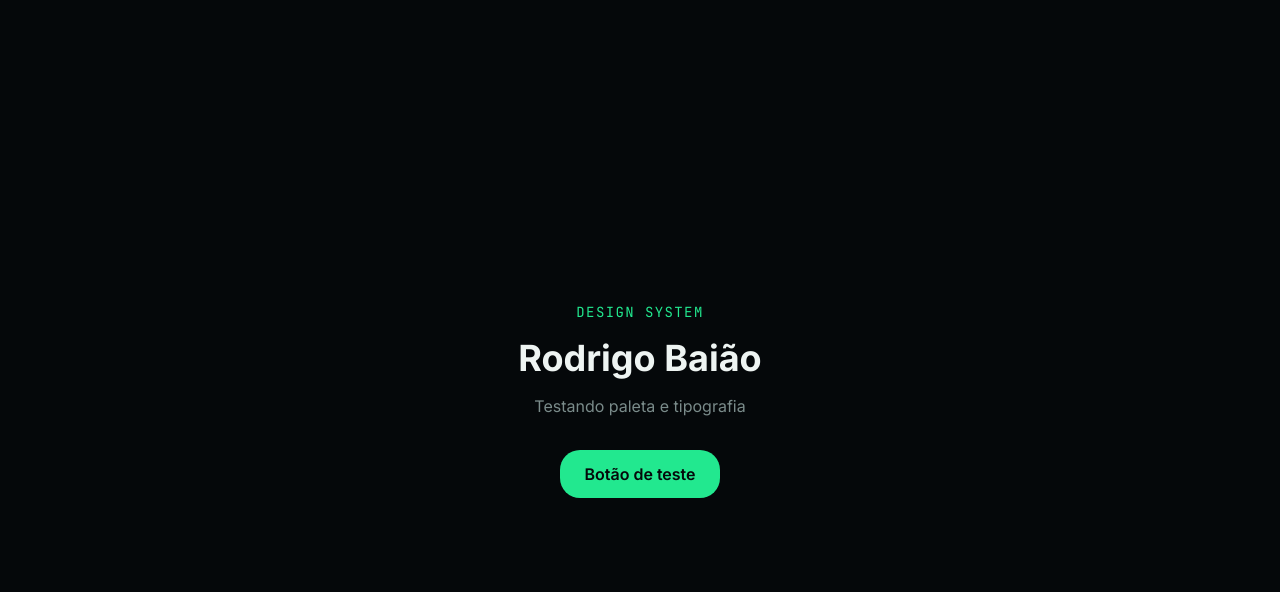
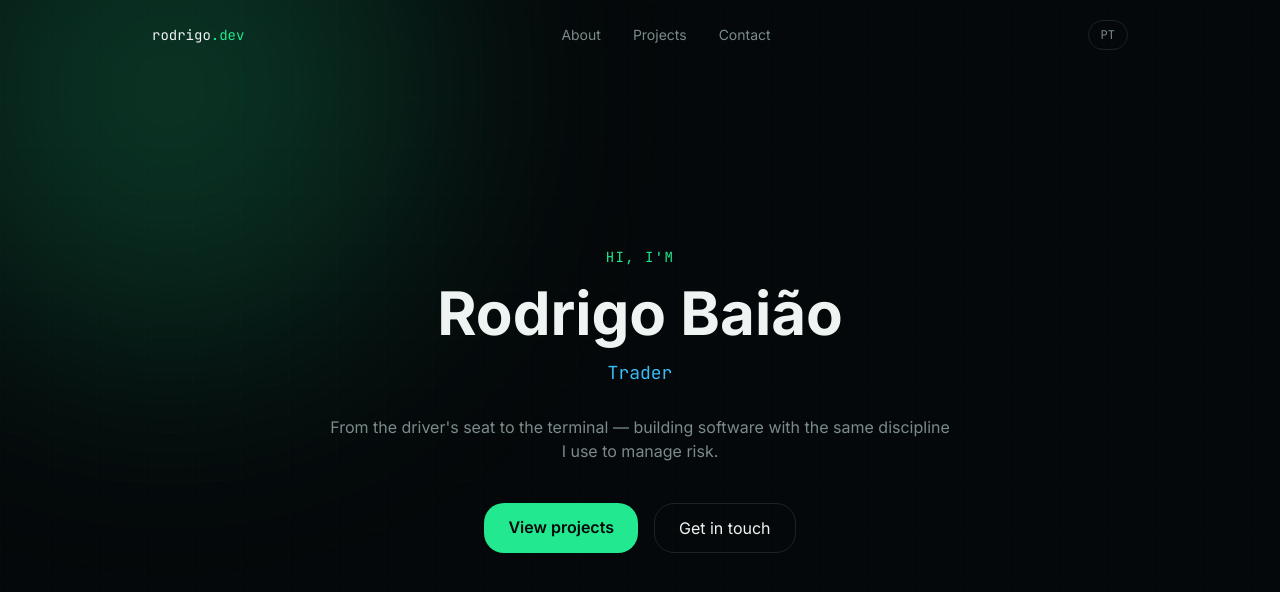
Before and after one commit to rodrigobaiaodev/portfolio-rodrigo, a Next.js app: page /en in a window 1280 px wide. Shown: the top 592 px of the page. Built offline with nearby package versions, Linux system fonts and the light colour scheme.

Commit message:
feat: implement hero and navigation components with internationalization support

```diff
--- a/messages/en.json
+++ b/messages/en.json
@@ -3,5 +3,13 @@
     "sobre": "About",
     "projetos": "Projects",
     "contato": "Contact"
+  },
+  "hero": {
+    "greeting": "Hi, I'm",
+    "name": "Rodrigo Baião",
+    "roles": ["Full Stack Developer", "Trader", "Former Uber Driver"],
+    "pitch": "From the driver's seat to the terminal — building software with the same discipline I use to manage risk.",
+    "ctaProjects": "View projects",
+    "ctaContact": "Get in touch"
   }
 }
--- a/messages/pt.json
+++ b/messages/pt.json
@@ -3,5 +3,13 @@
     "sobre": "Sobre",
     "projetos": "Projetos",
     "contato": "Contato"
+  },
+  "hero": {
+    "greeting": "Olá, eu sou",
+    "name": "Rodrigo Baião",
+    "roles": ["Desenvolvedor Full Stack", "Trader", "Ex-motorista de Uber"],
+    "pitch": "Do banco do motorista pro terminal — construindo software com a mesma disciplina que uso pra gerenciar risco.",
+    "ctaProjects": "Ver projetos",
+    "ctaContact": "Falar comigo"
   }
 }
--- a/src/app/[locale]/page.tsx
+++ b/src/app/[locale]/page.tsx
@@ -1,20 +1,11 @@
+import Nav from '@/components/nav';
+import Hero from '@/components/hero';
+
 export default function Home() {
   return (
-    <main className="min-h-screen flex items-center justify-center bg-bg">
-      <div className="text-center space-y-4">
-        <p className="font-mono text-sm text-accent tracking-widest uppercase">
-          design system
-        </p>
-        <h1 className="text-4xl font-bold text-text">
-          Rodrigo Baião
-        </h1>
-        <p className="text-text-muted">
-          Testando paleta e tipografia
-        </p>
-        <button className="mt-4 px-6 py-3 rounded-lg bg-accent text-bg font-semibold">
-          Botão de teste
-        </button>
-      </div>
-    </main>
+    <>
+      <Nav />
+      <Hero />
+    </>
   );
 }
--- /dev/null
+++ b/src/components/hero.tsx
@@ -0,0 +1,90 @@
+'use client';
+
+import {useEffect, useState} from 'react';
+import {AnimatePresence, motion} from 'framer-motion';
+import {useTranslations} from 'next-intl';
+
+export default function Hero() {
+  const t = useTranslations('hero');
+  const roles = t.raw('roles') as string[];
+  const [roleIndex, setRoleIndex] = useState(0);
+
+  useEffect(() => {
+    const interval = setInterval(() => {
+      setRoleIndex((i) => (i + 1) % roles.length);
+    }, 2600);
+    return () => clearInterval(interval);
+  }, [roles.length]);
+
+  return (
+    <section className="relative min-h-screen flex items-center justify-center overflow-hidden bg-bg">
+      <div
+        className="absolute inset-0 opacity-[0.07]"
+        style={{
+          backgroundImage:
+            'linear-gradient(var(--color-border) 1px, transparent 1px), linear-gradient(90deg, var(--color-border) 1px, transparent 1px)',
+          backgroundSize: '48px 48px',
+        }}
+      />
+      <div className="absolute w-[500px] h-[500px] bg-accent/20 rounded-full blur-[120px] -top-40 -left-20" />
+
+      <div className="relative text-center px-6 max-w-2xl">
+        <motion.p
+          initial={{opacity: 0, y: 10}}
+          animate={{opacity: 1, y: 0}}
+          transition={{duration: 0.5}}
+          className="font-mono text-sm text-accent tracking-widest uppercase mb-4"
+        >
+          {t('greeting')}
+        </motion.p>
+
+        <motion.h1
+          initial={{opacity: 0, y: 10}}
+          animate={{opacity: 1, y: 0}}
+          transition={{duration: 0.5, delay: 0.1}}
+          className="text-4xl md:text-6xl font-bold text-text mb-4"
+        >
+          {t('name')}
+        </motion.h1>
+
+        <div className="h-8 mb-6">
+          <AnimatePresence mode="wait">
+            <motion.p
+              key={roleIndex}
+              initial={{opacity: 0, y: 8}}
+              animate={{opacity: 1, y: 0}}
+              exit={{opacity: 0, y: -8}}
+              transition={{duration: 0.35}}
+              className="font-mono text-lg text-accent-2"
+            >
+              {roles[roleIndex]}
+            </motion.p>
+          </AnimatePresence>
+        </div>
+
+        <motion.p
+          initial={{opacity: 0}}
+          animate={{opacity: 1}}
+          transition={{duration: 0.5, delay: 0.3}}
+          className="text-text-muted mb-10"
+        >
+          {t('pitch')}
+        </motion.p>
+
+        <motion.div
+          initial={{opacity: 0, y: 10}}
+          animate={{opacity: 1, y: 0}}
+          transition={{duration: 0.5, delay: 0.4}}
+          className="flex gap-4 justify-center flex-wrap"
+        >
+          <a href="#projetos" className="px-6 py-3 rounded-lg bg-accent text-bg font-semibold hover:opacity-90 transition-opacity">
+            {t('ctaProjects')}
+          </a>
+          <a href="#contato" className="px-6 py-3 rounded-lg border border-border text-text hover:border-accent hover:text-accent transition-colors">
+            {t('ctaContact')}
+          </a>
+        </motion.div>
+      </div>
+    </section>
+  );
+}
--- /dev/null
+++ b/src/components/nav.tsx
@@ -0,0 +1,68 @@
+'use client';
+
+import {useState} from 'react';
+import {useTranslations, useLocale} from 'next-intl';
+import {usePathname, useRouter} from '@/i18n/navigation';
+
+export default function Nav() {
+  const t = useTranslations('nav');
+  const pathname = usePathname();
+  const router = useRouter();
+  const locale = useLocale();
+  const [open, setOpen] = useState(false);
+
+  function switchLocale() {
+    const next = locale === 'pt' ? 'en' : 'pt';
+    router.replace(pathname, {locale: next});
+  }
+
+  const links = [
+    {href: '#sobre', label: t('sobre')},
+    {href: '#projetos', label: t('projetos')},
+    {href: '#contato', label: t('contato')},
+  ];
+
+  return (
+    <nav className="fixed top-0 left-0 right-0 z-50">
+      <div className="max-w-5xl mx-auto px-6 py-5 flex items-center justify-between">
+        <span className="font-mono text-sm text-text">
+          rodrigo<span className="text-accent">.dev</span>
+        </span>
+
+        <ul className="hidden md:flex items-center gap-8 text-sm text-text-muted">
+          {links.map((link) => (
+            <li key={link.href}>
+              <a href={link.href} className="hover:text-text transition-colors">
+                {link.label}
+              </a>
+            </li>
+          ))}
+        </ul>
+
+        <div className="flex items-center gap-4">
+          <button
+            onClick={switchLocale}
+            className="font-mono text-xs border border-border rounded-full px-3 py-1.5 text-text-muted hover:text-accent hover:border-accent transition-colors"
+          >
+            {locale === 'pt' ? 'EN' : 'PT'}
+          </button>
+          <button className="md:hidden text-text" onClick={() => setOpen(!open)} aria-label="Menu">
+            {open ? '✕' : '☰'}
+          </button>
+        </div>
+      </div>
+
+      {open && (
+        <ul className="md:hidden flex flex-col gap-4 px-6 pb-6 text-text-muted">
+          {links.map((link) => (
+            <li key={link.href}>
+              <a href={link.href} onClick={() => setOpen(false)} className="hover:text-text transition-colors">
+                {link.label}
+              </a>
+            </li>
+          ))}
+        </ul>
+      )}
+    </nav>
+  );
+}
--- /dev/null
+++ b/src/i18n/navigation.ts
@@ -0,0 +1,4 @@
+import {createNavigation} from 'next-intl/navigation';
+import {routing} from './routing';
+
+export const {Link, redirect, usePathname, useRouter} = createNavigation(routing);
```
